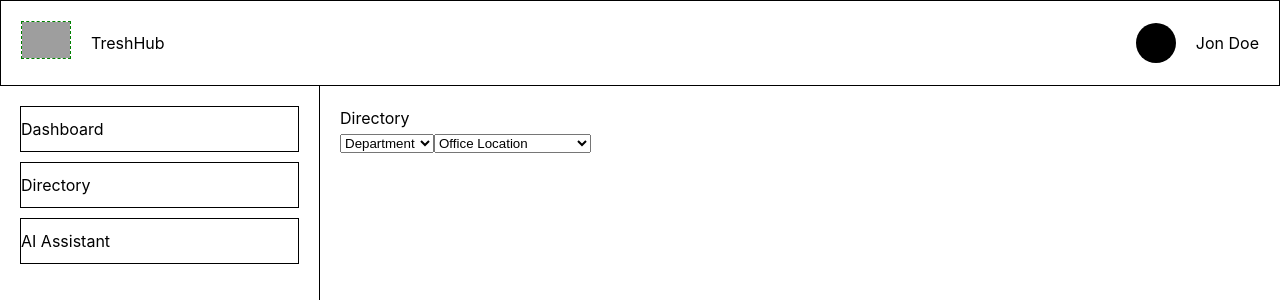
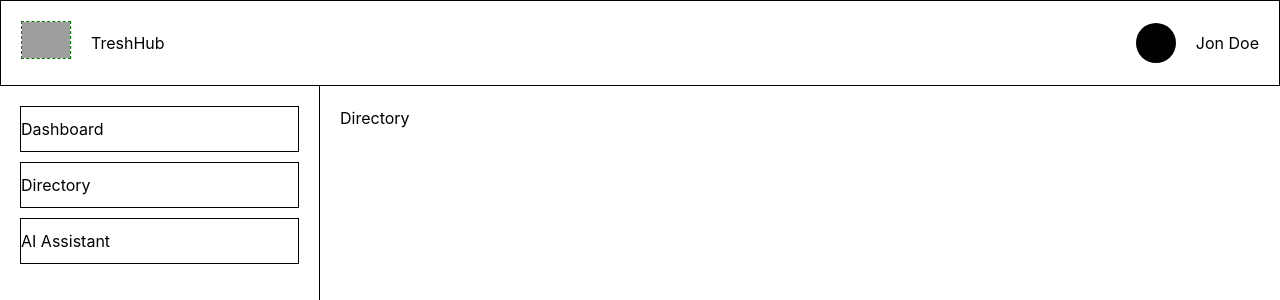
Before and after one commit to icstars/TruePathTechnologies, a React (Vite) app in the folder frontend/: page /directory in a window 1280 px wide. Shown: the top 300 px of the page. Built offline with nearby package versions, Linux system fonts and the light colour scheme; grey boxes are pictures that could not be loaded.

Commit message:
removed filterbar from directory

```diff
--- a/frontend/src/pages/directory/Directory.jsx
+++ b/frontend/src/pages/directory/Directory.jsx
@@ -1,10 +1,8 @@
-import FilterBar from '../../widgets/filterBar/FilterBar'
 
 export default function Directory() {
   return (
     <div>
       <p>Directory</p>
-      <FilterBar/>
     </div>
 
   );
```
